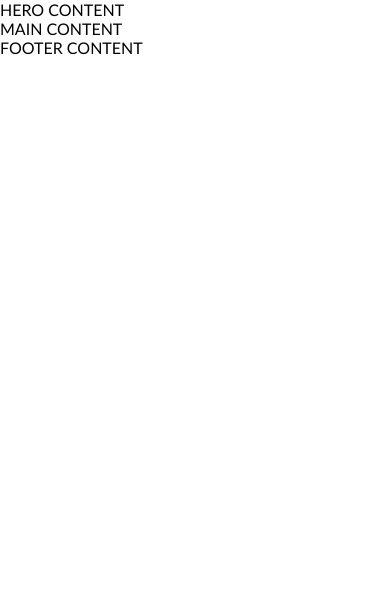
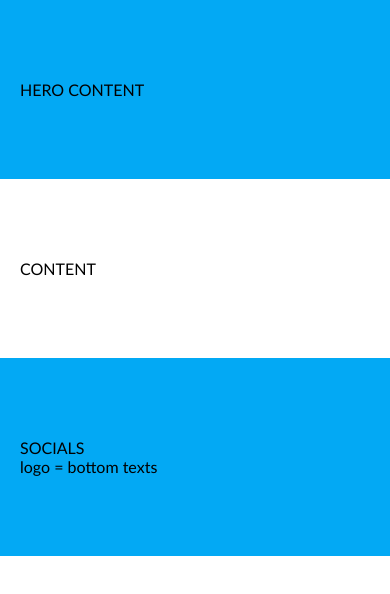
Before and after one commit to plukenis/5-coming-soon, a website: page index.html in a window 390 px wide. Drawn offline with Linux system fonts and the light colour scheme.

Commit message:
basic structure #1

```diff
--- a/css/base/layout.css
+++ b/css/base/layout.css
@@ -0,0 +1,42 @@
+.container {
+    display: inline-block;
+    width: 100%;
+    padding: 80px 0;
+}
+
+.container > .row{
+    display: inline-block;
+    width: 1000px;
+    margin: 0 calc(50% - 500px);
+}
+
+.container > .small-row {
+    display: inline-block;
+    width: 600px;
+    margin: 0 calc(50% - 300px);
+}
+
+@media (max-width: 1100px) {
+    .container > .row {
+        width: 800px;
+        margin:  0 calc(50% - 400px);
+    }
+}
+
+@media (max-width: 900px) {
+    .container > .row {
+        width: 600px;
+        margin: 0 calc(50% - 300px);
+    }
+}
+@media (max-width: 640px) {
+    .container {
+        padding-left: 20px;
+        padding-right: 20px;
+    }
+    .container > .row,
+    .container > .small-row {
+        width: 100%;
+        margin: 0;
+    }
+}
--- a/css/base/variables.css
+++ b/css/base/variables.css
@@ -0,0 +1,5 @@
+:root {
+    --primary-colour: #03a9f4;
+    --secondary-colour: #ea1e63;
+
+}
--- a/css/custom.css
+++ b/css/custom.css
@@ -1,9 +1,23 @@
+/* base */
 @import './base/reset.css';
 @import './base/variables.css';
 @import './base/layout.css';
 
+/* 3rd-part */
+
+/* components */
 @import './components/button.css';
 @import './components/clock.css';
 @import './components/form.css';
 @import './components/mouse.css';
 @import './components/progress-bar.css';
+
+/* custom style below this comment line */
+
+.bg-primary {
+    background-color: var(--primary-colour);
+}
+
+.bg-secondary {
+    background-color: var(--secondary-colour);
+}
--- a/index.html
+++ b/index.html
@@ -9,16 +9,25 @@
 </head>
 
 <body>
-    <div>
-        HERO CONTENT
+    <div class="bg-primary container">
+        <div class="small-row">
+            HERO CONTENT
+        </div>
     </div>
 
-    <main>
-        MAIN CONTENT
+    <main class="container">
+        <div class="row">
+            CONTENT
+        </div>
     </main>
 
-    <footer>
-        FOOTER CONTENT
+    <footer class="bg-primary container">
+        <div class="row">
+            SOCIALS
+        </div>
+        <div class="small-row">
+            logo = bottom texts
+        </div>
     </footer>
 </body>
 </html>
```
